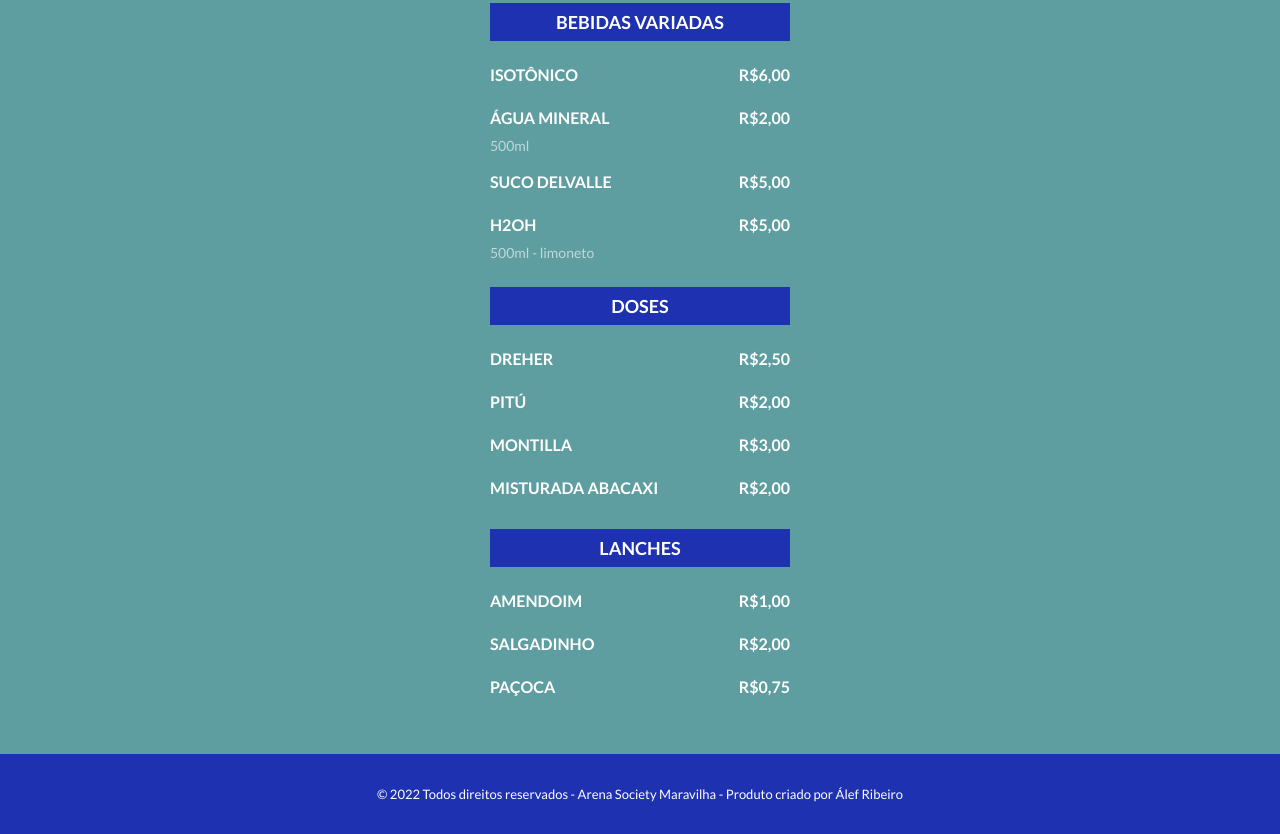
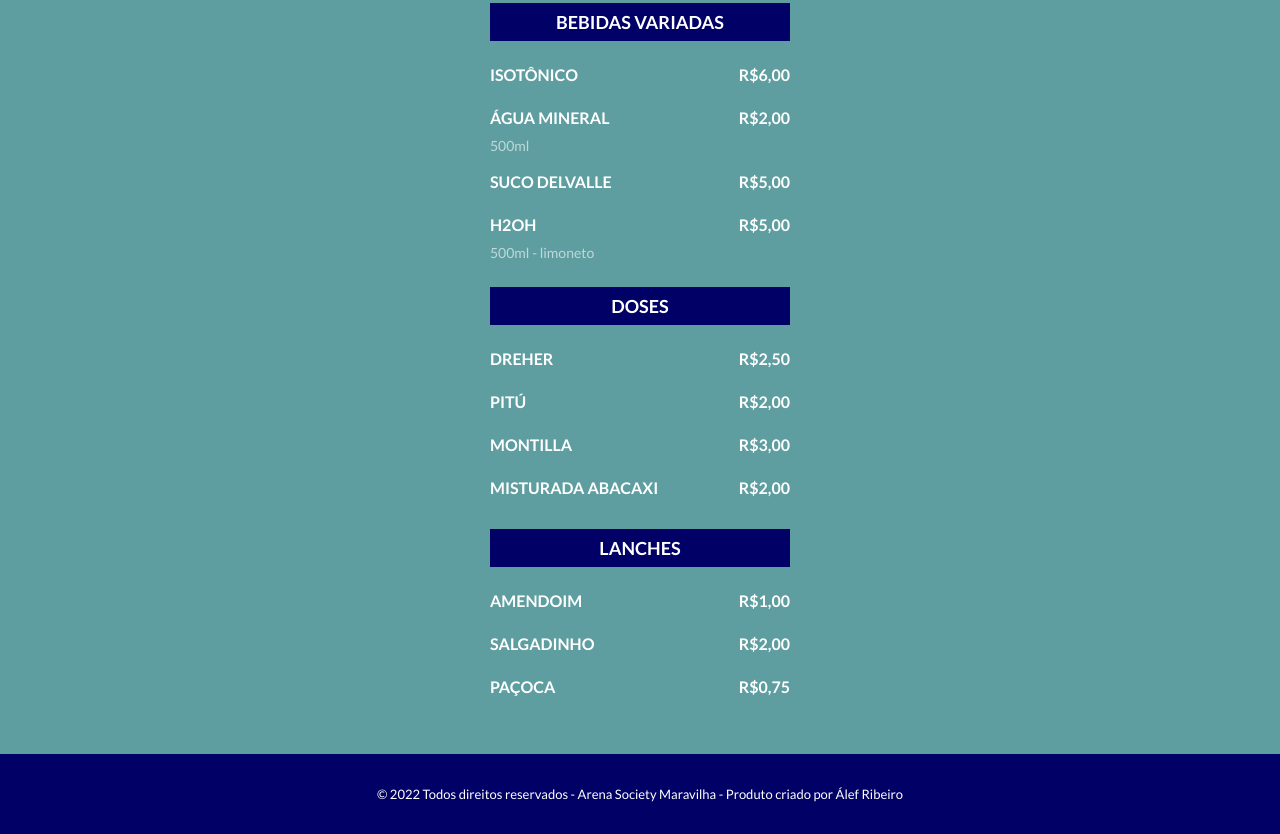
Before and after one commit to alefribeiro/cardapio-online, a plain HTML site: page index.html in a window 1280 px wide. Shown: the part 1842-2676 px from the top of the page. Drawn offline with Linux system fonts and the light colour scheme; a script that the page names is missing.

Commit message:
Ajuste com Titulos

```diff
--- a/index.css
+++ b/index.css
@@ -46,7 +46,7 @@ header img{
 } */
 
 header h1 span{
-  color: rgba(4, 4, 184, 0.7);
+  color: #010066;
   font-weight: 700;
 }
 
@@ -62,7 +62,7 @@ section{
 }
 
 section h2{
-  background-color: rgba(4, 4, 184, 0.7);
+  background-color: #010066;
   padding: 8px 16px;
   text-align: center;
   margin-bottom: 24px;
@@ -101,7 +101,7 @@ ul li{
 
 footer{
   margin-top: 5rem;
-  background: rgba(4, 4, 184,0.7);
+  background: #010066;
   color: white;
   height: 4rem;
   padding: 2rem 10%;
```
